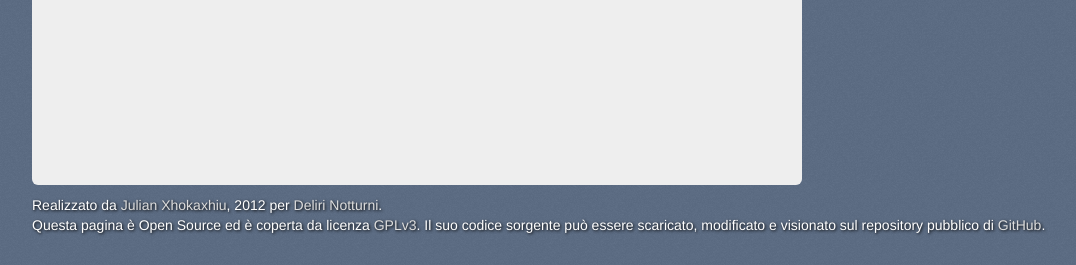
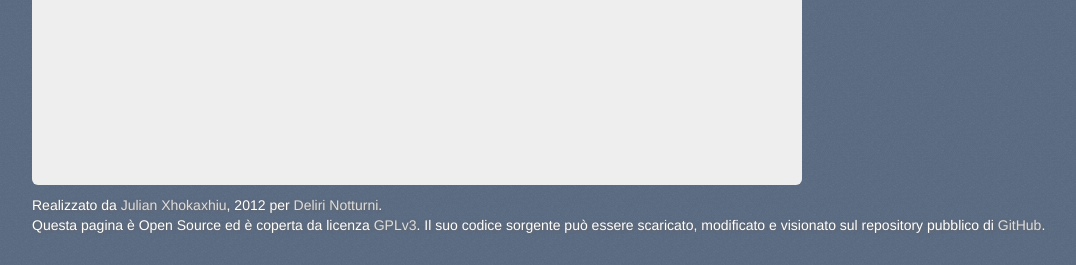
Before and after one commit to julianxhokaxhiu/DeliriNotturni-Live-Page, a PHP site: page / in a window 1280 px wide. Shown: the part 535-800 px from the top of the page, without its empty margins (23-1099 px from the left). Run offline with PHP 8.4, Linux system fonts and the light colour scheme; some libraries are stand-ins or nearby versions.

```diff
--- a/css/style.css
+++ b/css/style.css
@@ -9,6 +9,6 @@ h2{color:#fff;text-shadow:1px 1px 3px #000}
 .video_comments li.last{padding-bottom:0;margin-bottom:0;border-bottom:none}
 .video_comments .time{color:#aaa;padding-right:5px}
 .video_comments .comment{padding-top:10px}
-footer{padding-top:10px;text-shadow:1px 1px 3px #000}
+footer{padding-top:10px;text-shadow:1px 1px 3px #666}
 footer p{color:#fff}
 footer a,footer a:hover{color:#ddd}
```
